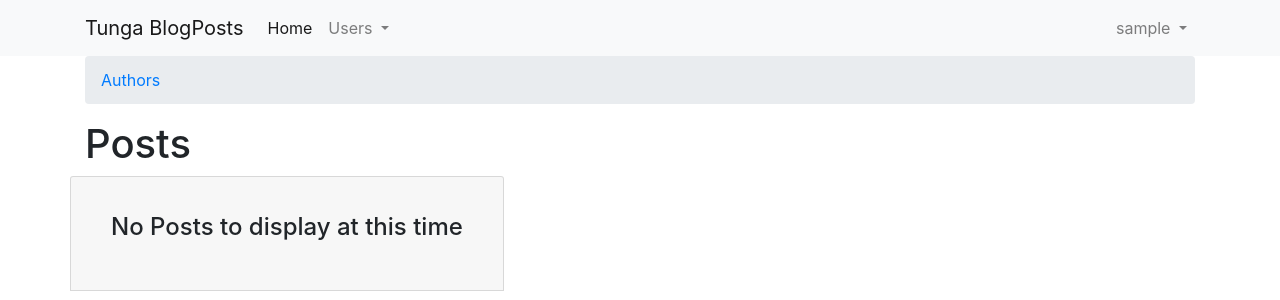
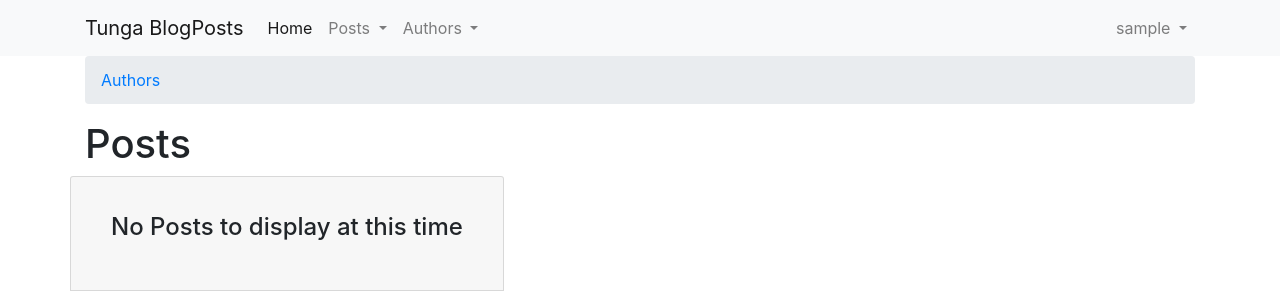
Before and after one commit to NicholasTurner23/tunga, a Django app: page /blog_post/ in a window 1280 px wide. Shown: the top 300 px of the page. Run offline with Django 3.2, Linux system fonts and the light colour scheme; the visitor is signed in with stand-in values (Sample User, id 1); data that the repository does not hold is empty; some libraries are stand-ins or nearby versions.

Commit message:
Clean up base template and remove user email from user details page

```diff
--- a/django_intro/blog_user/templates/base.html
+++ b/django_intro/blog_user/templates/base.html
@@ -34,10 +34,18 @@
           </li>
           <li class="nav-item dropdown">
             <a class="nav-link dropdown-toggle" href="#" id="navbarDropdownMenuLink" data-toggle="dropdown" aria-haspopup="true" aria-expanded="false">
-              Users
+              Posts
             </a>
             <div class="dropdown-menu" aria-labelledby="navbarDropdownMenuLink">
-              <a class="dropdown-item" href="{% url 'blog_user:users' %}">{% bootstrap_icon "plus" %} List Users</a>
+              <a class="dropdown-item" href="{% url 'blog_post:create-post' %}">{% bootstrap_icon "plus" %} Create Post</a>
+            </div>
+          </li>
+          <li class="nav-item dropdown">
+            <a class="nav-link dropdown-toggle" href="#" id="navbarDropdownMenuLink" data-toggle="dropdown" aria-haspopup="true" aria-expanded="false">
+              Authors
+            </a>
+            <div class="dropdown-menu" aria-labelledby="navbarDropdownMenuLink">
+              <a class="dropdown-item" href="{% url 'blog_user:users' %}">{% bootstrap_icon "plus" %} List Authors</a>
             </div>
           </li>
         </ul>
--- a/django_intro/blog_user/templates/blog_user/user_detail.html
+++ b/django_intro/blog_user/templates/blog_user/user_detail.html
@@ -33,12 +33,12 @@
 </hr>
 <div>
 <ul class="nav nav-tabs" role="tablist">
-    <li role="presentation"><a role="tab" data-toggle="tab" href="#clients">Posts</a></li>
+    <li role="presentation"><a role="tab" data-toggle="tab" href="#posts">Posts</a></li>
 </ul>
 
 <!-- Tab panes -->
 <div class="tab-content">
-    <div id="clients" role="tabpanel" class="tab-pane active">
+    <div id="posts" role="tabpanel" class="tab-pane active">
     <table class="table table-bordered">
         <thead>
             <tr><th>id</th> <th>title</th> <th>Body</th> <th>Created</th> </tr>
```
